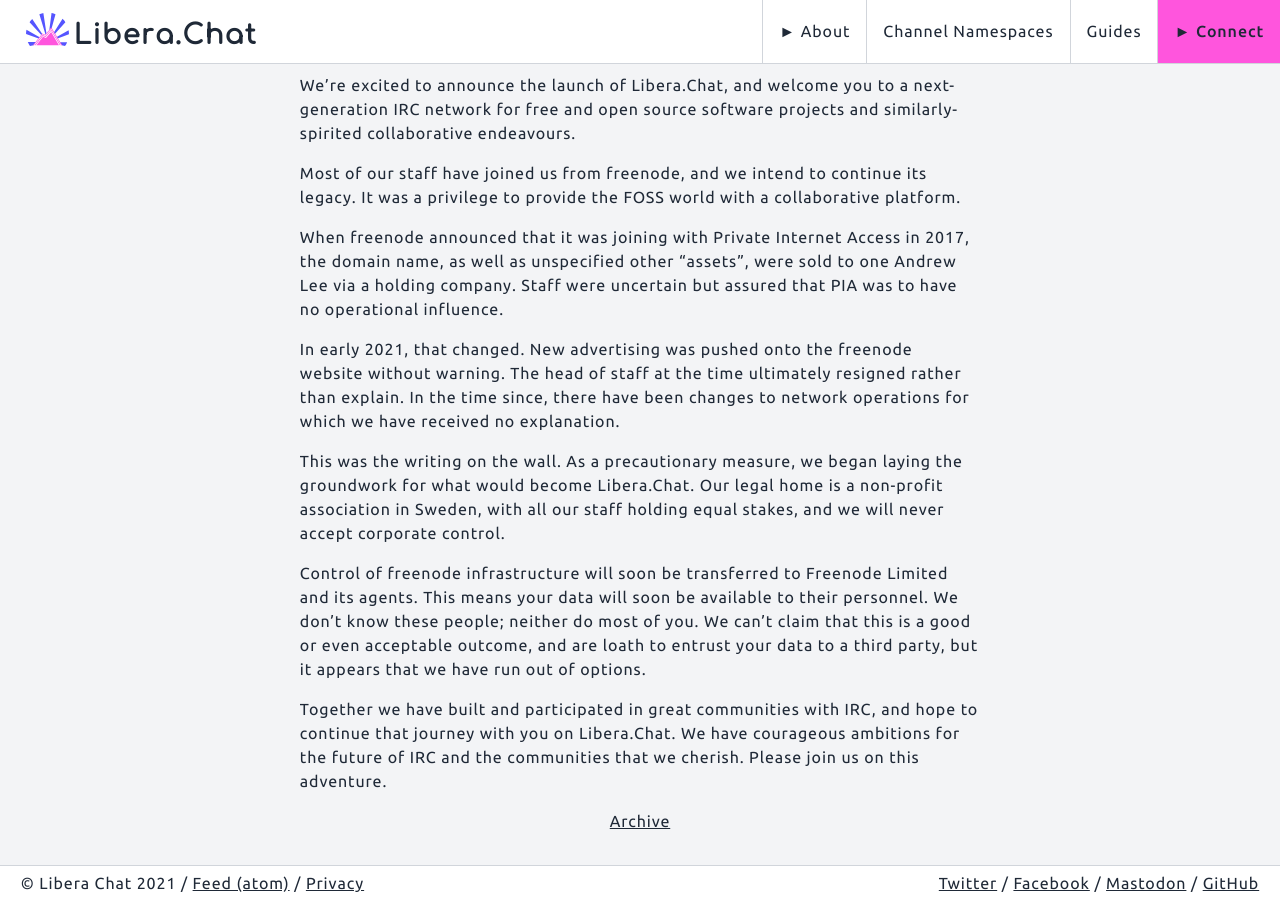
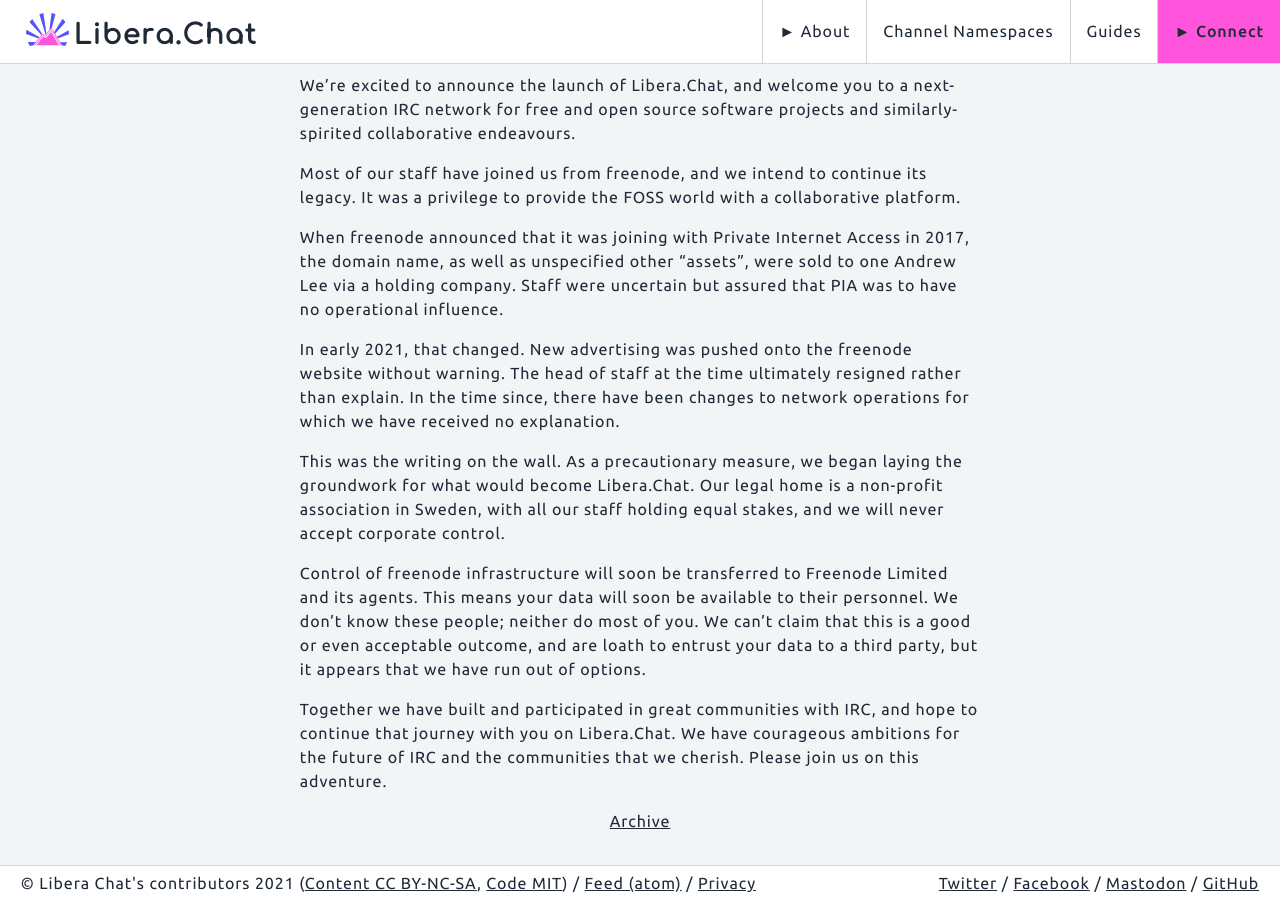
Before and after one commit to Libera-Chat/libera-chat.github.io, a Jekyll site: the page built from index.md, in a window 1280 px wide and 900 px high, scrolled down 608 px. Built offline with Jekyll 4.4.1, drawn with Linux system fonts in a browser that asks for light colours.

Commit message:
Clearer copyright statement in footer
fixes #36

```diff
--- a/_includes/footer.html
+++ b/_includes/footer.html
@@ -1,6 +1,8 @@
 <footer>
   <div>
-    &copy; Libera Chat 2021
+    &copy; Libera Chat's contributors 2021
+    (<a rel="noopener noreferrer" href="https://libera.chat/LICENSE-content.txt">Content CC BY-NC-SA</a>,
+    <a rel="noopener noreferrer" href="https://libera.chat/LICENSE-code.txt">Code MIT</a>)
     /
     <a href="/atom.xml">Feed (atom)</a>
     /
```
